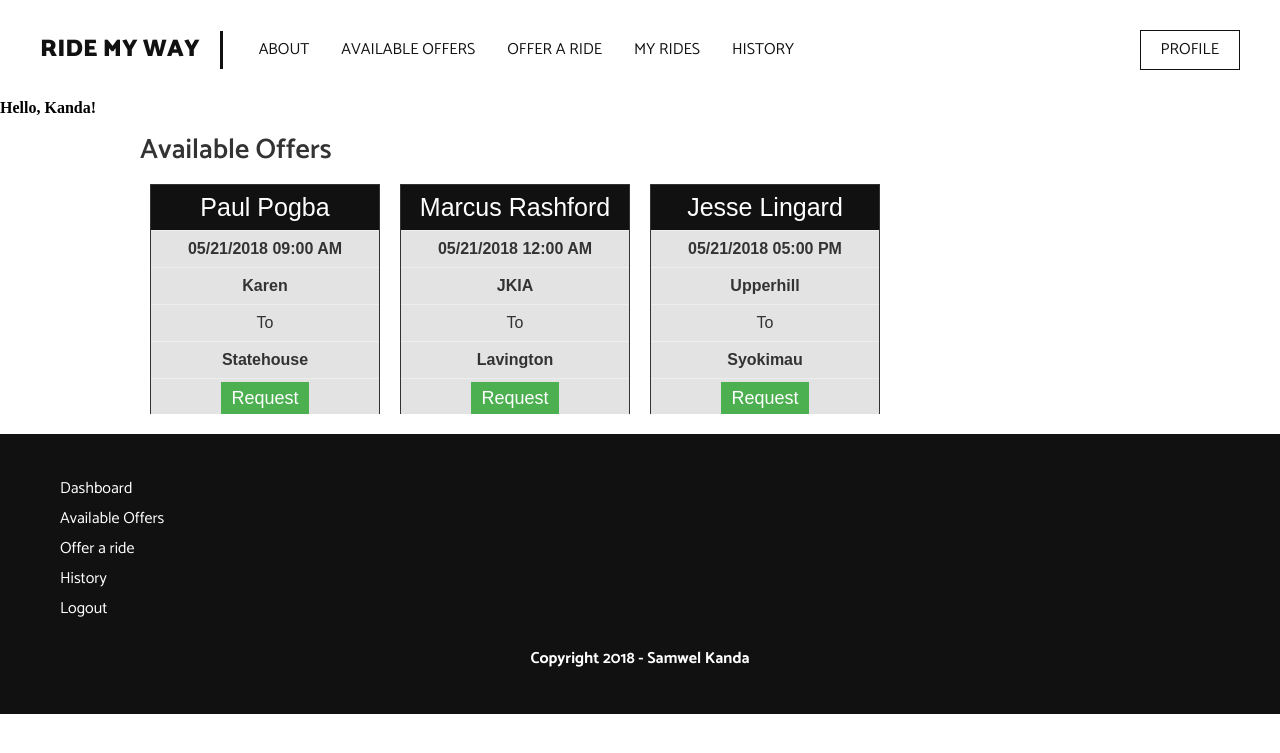
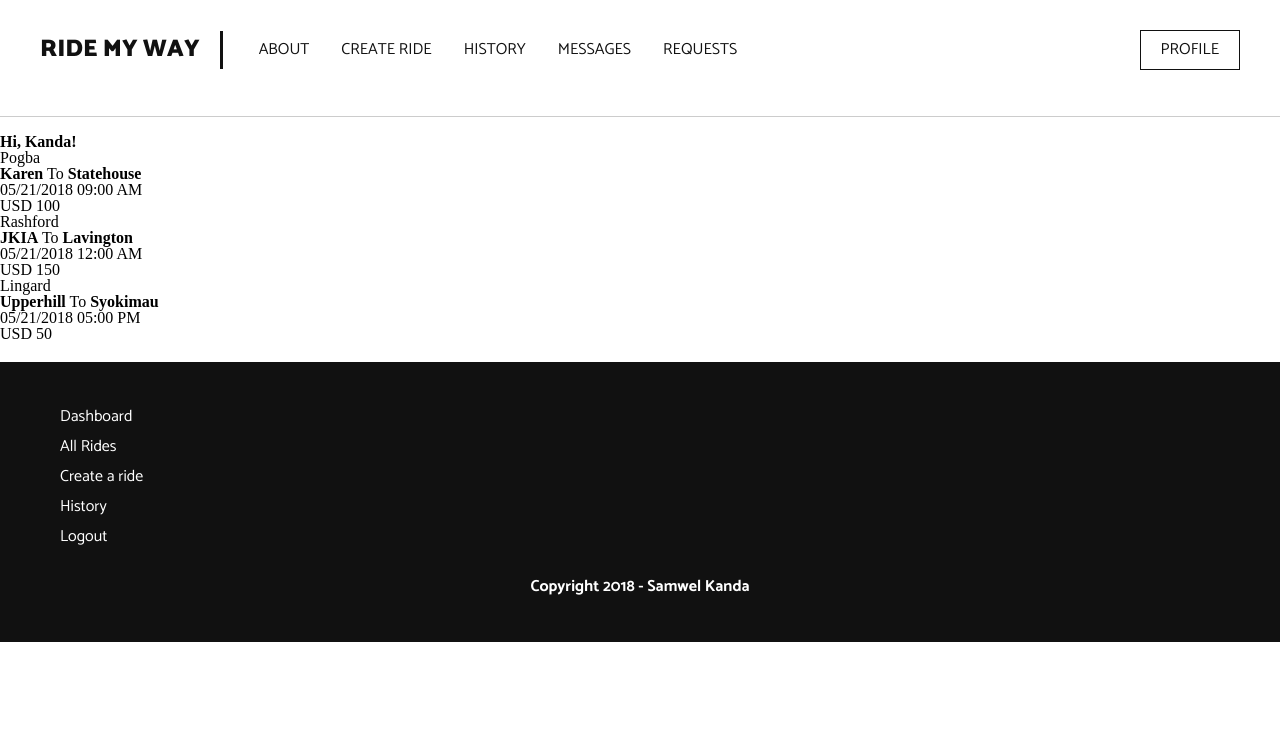
Before and after one commit to samwelkanda/Ridemyway, a Flask app: page / in a window 1280 px wide. Shown: the top 753 px of the page. Run offline with Flask 2, Linux system fonts and the light colour scheme.

Commit message:
Added error messages and urls for

```diff
--- a/app/routes.py
+++ b/app/routes.py
@@ -1,4 +1,4 @@
-from flask import render_template
+from flask import render_template, flash, redirect, url_for
 from app import app
 from app.forms  import LoginForm
 
@@ -8,28 +8,63 @@
     user = {'username': 'Kanda'}
     rides = [
         {
-            'driver': {'username': 'Paul Pogba'},
+            'driver': {'username': 'Pogba'},
             'time': '05/21/2018 09:00 AM',
             'from': 'Karen',
-            'destination': 'Statehouse'
+            'destination': 'Statehouse',
+            'cost':'100'
         },
         {
-            'driver': {'username': 'Marcus Rashford'},
+            'driver': {'username': 'Rashford'},
             'time': '05/21/2018 12:00 AM',
             'from': 'JKIA',
-            'destination': 'Lavington'
+            'destination': 'Lavington',
+            'cost':'150'
         },
         {
-            'driver': {'username': 'Jesse Lingard'},
+            'driver': {'username': 'Lingard'},
             'time': '05/21/2018 05:00 PM',
             'from': 'Upperhill',
-            'destination': 'Syokimau'
+            'destination': 'Syokimau',
+            'cost':'50'
         },
 
     ]
     return render_template('dashboard.html', title='Home', user=user, rides=rides)
 
-@app.route('/login')
+@app.route('/login', methods=['GET', 'POST'])
 def login():
     form = LoginForm()
+    if form.validate_on_submit():
+        flash('Login requested for user {}, remember_me={}'.format(
+            form.username.data, form.remember_me.data))
+        return redirect(url_for('dashboard'))
     return render_template('sign_in.html', title='Sign In', form=form)
+
+@app.route('/about')
+def about():
+    return render_template('about.html', title='About')
+
+@app.route('/create')
+def create():
+    return render_template('offer.html', title='Create Ride')
+
+@app.route('/all')
+def all():
+    return render_template('available.html', title='All Rides')
+
+@app.route('/logout')
+def logout():
+    return render_template('about.html', title='Logout')
+
+@app.route('/history')
+def history():
+    return render_template('history.html', title='History')
+
+@app.route('/messages')
+def messages():
+    return render_template('about.html', title='Messages')
+
+@app.route('/requests')
+def requests():
+    return render_template('about.html', title='Requests')
--- a/app/templates/base.html
+++ b/app/templates/base.html
@@ -2,41 +2,50 @@
     <head>
         <meta charset="UTF-8">
         {% if title %}
-        <title>Available Rides</title>
+        <title>{{ title }} - RideMyWay</title>
         {% else %}
         <title>Welcome to RideMyWay</title>
         {% endif %}
         <meta name="viewport" content="width=device-width, initial-scale=1.0">
         <link
         href="https://fonts.googleapis.com/css?family=Catamaran:100,200,300,400,500,600,700,800,900|Cormorant+Garamond:300, 300i,400,400i,500,500i,600,600i,700,700i" rel="stylesheet">
-        <link rel="stylesheet" href="style.css">
+        <link rel="stylesheet" href="css/style.css" type="text/css">
     </head>
     <body>
         <header>
-            <a href=dashboard.html class="header-brand"> Ride My Way</a>
+            <a href="{{ url_for('dashboard') }}" class="header-brand"> Ride My Way</a>
             <nav>
                 <ul>
-                    <li><a href="about.html">About</a></li>
-                    <li><a href="offer.html">Create ride</a></li>
-                    <li><a href="history.html">History</a></li>
-                    <li><a href="myrides.html">Messages</a></li>
-                    <li><a href="available.html">Requests</a></li>
+                    <li><a href="{{ url_for('about') }}">About</a></li>
+                    <li><a href="{{ url_for('create') }}">Create ride</a></li>
+                    <li><a href="{{ url_for('history') }}">History</a></li>
+                    <li><a href="{{ url_for('messages') }}">Messages</a></li>
+                    <li><a href="{{ url_for('requests') }}">Requests</a></li>
                 </ul>
-                <a href="profile.html" class="header-profile">Profile</a>
+                <a href="{{ url_for('profile') }}" class="header-profile">Profile</a>
             </nav>
         </header>
         <main>
             <hr>
+            {% with messages = get_flashed_messages() %}
+            {% if messages %}
+            <ul>
+                {% for message in messages %}
+                <li>{{ message }}</li>
+                {% endfor %}
+            </ul>
+            {% endif %}
+            {% endwith %}
             {% block content %}{% endblock %}
         </main>
         <div class="wrapper"></div>
                 <footer>
                     <ul>
-                        <li><a href="dashboard.html">Dashboard</a></li>
-                        <li><a href="available.html">Available Rides</a></li>
-                        <li><a href="offer.html">Create a ride</a></li>
-                        <li><a href="history.html">History</a></li>
-                        <li><a href="Logout.html">Logout</a></li>
+                        <li><a href="{{ url_for('dashboard') }}">Dashboard</a></li>
+                        <li><a href="{{ url_for('all') }}">All Rides</a></li>
+                        <li><a href="{{ url_for('create') }}">Create a ride</a></li>
+                        <li><a href="{{ url_for('history') }}">History</a></li>
+                        <li><a href="{{ url_for('logout') }}">Logout</a></li>
                     </ul>
                     <h5>Copyright 2018 - Samwel Kanda</h5>
                 </footer>
--- a/app/templates/dashboard.html
+++ b/app/templates/dashboard.html
@@ -1,58 +1,13 @@
-<!DOCTYPE html>
-<html>
-    <head>
-        <meta charset="UTF-8">
-        <title>Available Offers</title>
-        <meta name="viewport" content="width=device-width, initial-scale=1.0">
-        <link
-        href="https://fonts.googleapis.com/css?family=Catamaran:100,200,300,400,500,600,700,800,900|Cormorant+Garamond:300, 300i,400,400i,500,500i,600,600i,700,700i" rel="stylesheet">
-        <link rel="stylesheet" href="style.css">
-    </head>
-    <body>
-        <header>
-            <a href=dashboard.html class="header-brand"> Ride My Way</a>
-            <nav>
-                <ul>
-                    <li><a href="about.html">About</a></li>
-                    <li><a href="available.html">Available Offers</a></li>
-                    <li><a href="offer.html">Offer a ride</a></li>
-                    <li><a href="myrides.html">My Rides</a></li>
-                    <li><a href="history.html">History</a></li>
-                </ul>
-                <a href="profile.html" class="header-profile">Profile</a>
-            </nav>
-        </header>
-        <main>
-            <h1>Hello, {{ user.username }}!</h1>
-            <section class="available_offers-links">
-                <div class="wrapper">
-                    <h2>Available Offers</h2>
-                    {% for ride in rides %}
-                        <div class="available-link">
-                            <ul class="offer-box">
-                                <li class="header">{{ ride.driver.username }}</li>
-                                <li class="emph"><strong>{{ ride.time }}</strong></li>
-                                <li><strong>{{ ride.from }}</strong></li>
-                                <li>To</li>
-                                <li><strong>{{ ride.destination }}</strong></li>
-                                <li class="emph"><a href="available1.html" class="button">Request</a></li>
-                            </ul>
-                        </div>
-                    {% endfor %}
-                </div>
-            </section>
-            </main>
-            <div class="wrapper"></div>
-                <footer>
-                    <ul>
-                        <li><a href="dashboard.html">Dashboard</a></li>
-                        <li><a href="available.html">Available Offers</a></li>
-                        <li><a href="offer.html">Offer a ride</a></li>
-                        <li><a href="history.html">History</a></li>
-                        <li><a href="Logout.html">Logout</a></li>
-                    </ul>
-                    <h5>Copyright 2018 - Samwel Kanda</h5>
-                </footer>
-            </div>
-    </body>
-</html>
+{% extends "base.html" %}
+
+{% block content %}
+    <h1>Hi, {{ user.username }}!</h1>
+    {% for ride in rides %}
+    <div>
+        <p>{{ ride.driver.username }}</p>
+        <p><b>{{ ride.from }}</b> To <b>{{ ride.destination }}</b></p>
+        <p>{{ride.time}}</p>
+        <p>USD {{ride.cost}}</p>
+    </div>
+    {% endfor %}
+{% endblock %}
```
Also changed, not shown: app/templates/sign_in.html (+24 -38 lines), app/templates/css/style.css (renamed from app/templates/style.css).
